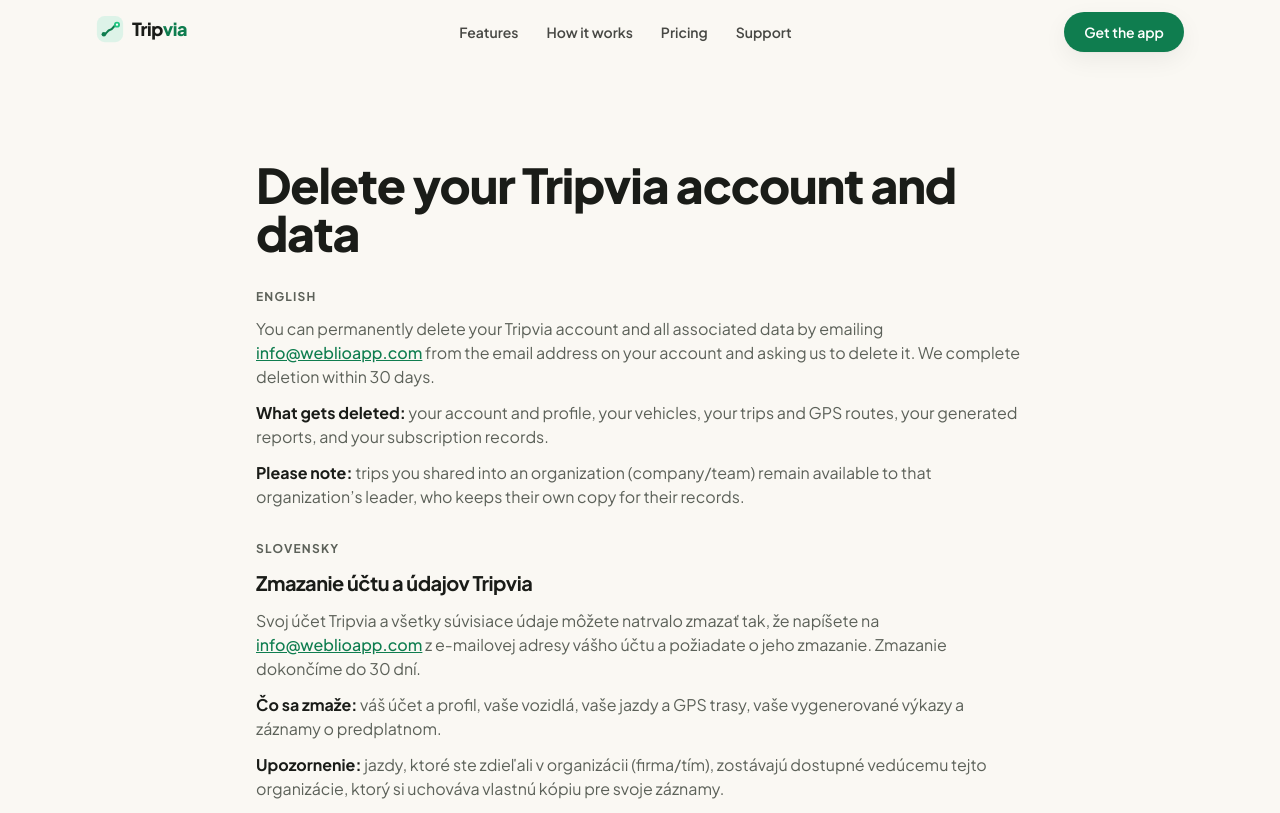
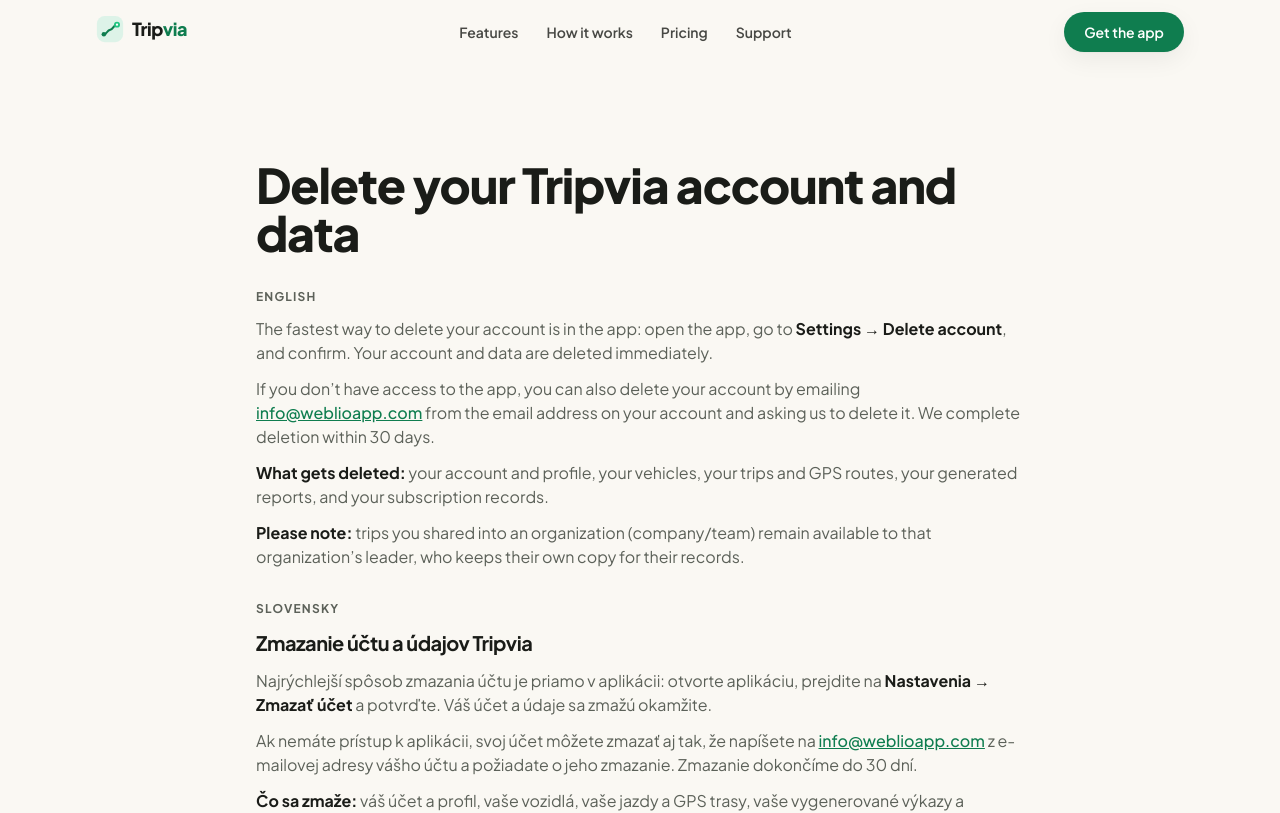
Before and after one commit to Zendicode/tripvia.net, a Next.js app: page /delete-account in a window 1280 px wide. Shown: the top 813 px of the page. Built offline with nearby package versions, Linux system fonts and the light colour scheme.

Commit message:
delete page update

```diff
--- a/app/delete-account/page.tsx
+++ b/app/delete-account/page.tsx
@@ -28,8 +28,13 @@
       <section className="space-y-3 text-ink-muted">
         <LangLabel>English</LangLabel>
         <p>
-          You can permanently delete your Tripvia account and all associated
-          data by emailing{' '}
+          The fastest way to delete your account is in the app: open the app,
+          go to <strong className="text-ink">Settings → Delete account</strong>,
+          and confirm. Your account and data are deleted immediately.
+        </p>
+        <p>
+          If you don&rsquo;t have access to the app, you can also delete your
+          account by emailing{' '}
           <a className={link} href="mailto:info@weblioapp.com">
             info@weblioapp.com
           </a>{' '}
@@ -56,8 +61,14 @@
           Zmazanie účtu a údajov Tripvia
         </h2>
         <p>
-          Svoj účet Tripvia a všetky súvisiace údaje môžete natrvalo zmazať tak,
-          že napíšete na{' '}
+          Najrýchlejší spôsob zmazania účtu je priamo v aplikácii: otvorte
+          aplikáciu, prejdite na{' '}
+          <strong className="text-ink">Nastavenia → Zmazať účet</strong> a
+          potvrďte. Váš účet a údaje sa zmažú okamžite.
+        </p>
+        <p>
+          Ak nemáte prístup k aplikácii, svoj účet môžete zmazať aj tak, že
+          napíšete na{' '}
           <a className={link} href="mailto:info@weblioapp.com">
             info@weblioapp.com
           </a>{' '}
```
